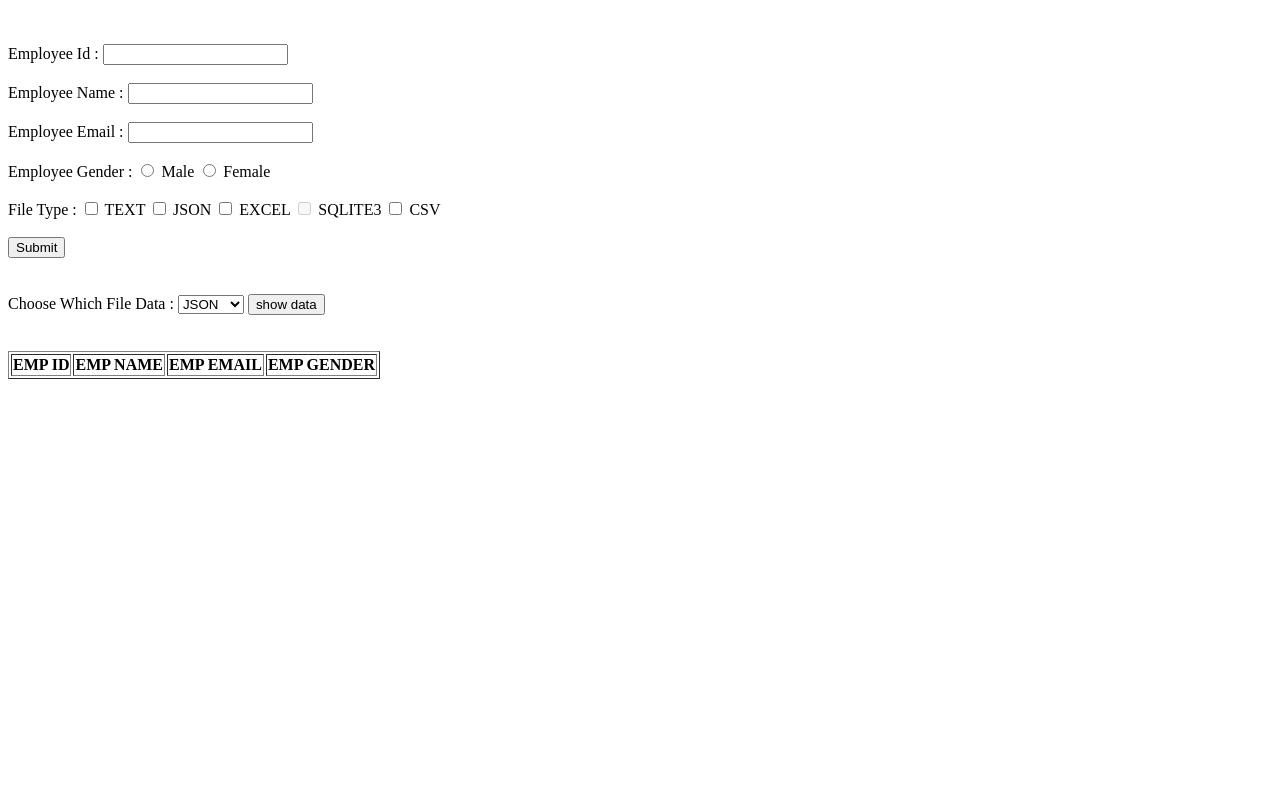
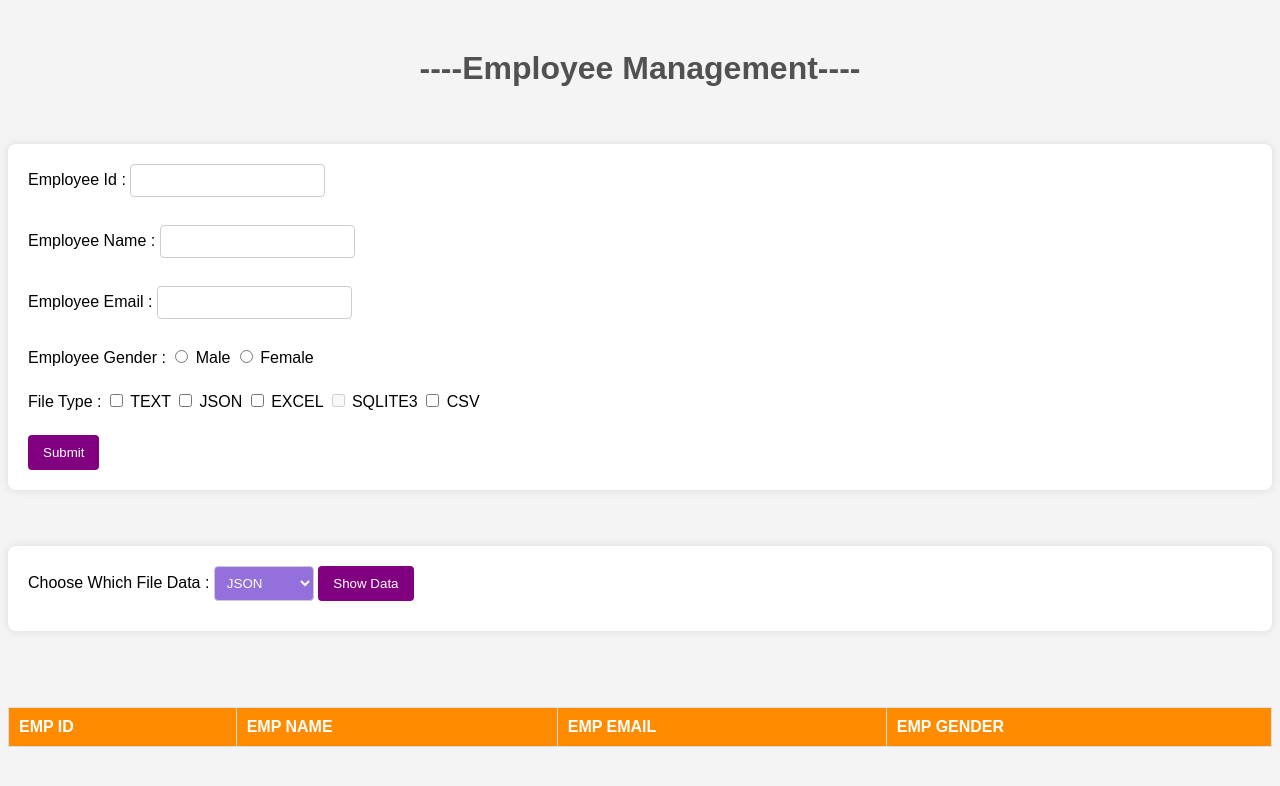
Before and after one commit to swamim123/Flask_webApp, a Flask app: page /employee in a window 1280 px wide. Shown: the top 786 px of the page. Run offline with Flask 3, Linux system fonts and the light colour scheme; lists and menus that the app fills with data are empty.

Commit message:
added new css in html file

```diff
--- a/employeeemp.csv
+++ b/employeeemp.csv
@@ -3,3 +3,5 @@
 105,virat,vi@123.com,F
 506,rabada,rabda@123.com,F
 105,virat,ce,F
+RE1474,swamiraj,swami@reposenergy.com,M
+RE6472,akshay,aksh@gmail.com,M
--- a/employeeemp.json
+++ b/employeeemp.json
@@ -2,3 +2,7 @@
 {"empId": "600", "empName": "yyy", "empEmail": "rgjnr.com", "empGender": "F"}
 {"empId": "506", "empName": "rabada", "empEmail": "rabda@123.com", "empGender": "F"}
 {"empId": "105", "empName": "virat", "empEmail": "ce", "empGender": "F"}
+{"empId": "RE1474", "empName": "swamiraj", "empEmail": "swami@reposenergy.com", "empGender": "M"}
+{"empId": "RE6472", "empName": "akshay", "empEmail": "aksh@gmail.com", "empGender": "M"}
+{"empId": "RE-1474", "empName": "swami", "empEmail": "swami@gmail.com", "empGender": "M"}
+{"empId": "", "empName": "RE-1478", "empEmail": "neha", "empGender": "F"}
--- a/employeeemp.txt
+++ b/employeeemp.txt
@@ -3,3 +3,6 @@
 105		virat		vi@123.com		F
 506		rabada		rabda@123.com		F
 105		virat		ce		F
+RE1474		swamiraj		swami@reposenergy.com		M
+RE6472		akshay		aksh@gmail.com		M
+		RE-1478		neha		F
--- a/productcontroller.py
+++ b/productcontroller.py
@@ -1,11 +1,10 @@
-from flask import Flask,request,render_template
-
+from flask import Flask, request, render_template
 
 app = Flask(__name__)
 
 
 class Employee:
-    def __init__(self,empId,empName,empEmail,empGender,fileType=None):
+    def __init__(self, empId, empName, empEmail, empGender, fileType=None):
         self.empId = empId
         self.empName = empName
         self.empEmail = empEmail
@@ -17,34 +16,41 @@ class Employee:
     def __repr__(self):
         return str(self)
 
-e1 = Employee(101,'AAA','abc@gmail.com','M')
-e2 = Employee(102,'BBB','xxc@gmail.com','F')
 
+e1 = Employee(101, 'AAA', 'abc@gmail.com', 'M')
+e2 = Employee(102, 'BBB', 'xxc@gmail.com', 'F')
 
-FILE_PATH = 'D:\pythonProject\RW\employee'
+FILE_PATH = '/Users/swamirajmathpati/Desktop/flask_proj/Flask_webApp/employee'
 JSON_FILE_PATH = FILE_PATH + "emp.json"
 TEXT_FILE_PATH = FILE_PATH + "emp.txt"
 EXCEL_FILE_PATH = FILE_PATH + "emp.xlsx"
 CSV_FILE_PATH = FILE_PATH + "emp.csv"
-#JSON_FILE_PATH = FILE_PATH + "emp.json"
+
+
+# JSON_FILE_PATH = FILE_PATH + "emp.json"
 
 
 def write_into_txt(emp):
     print('Data Writing started in Text file....')
-    with open(TEXT_FILE_PATH,'a') as file:
-        empstr = str(emp.empId) +"\t\t"+ emp.empName +"\t\t"+ emp.empEmail +"\t\t"+ emp.empGender+"\n"
+    with open(TEXT_FILE_PATH, 'a') as file:
+        empstr = str(emp.empId) + "\t\t" + emp.empName + "\t\t" + emp.empEmail + "\t\t" + emp.empGender + "\n"
         file.writelines(empstr)
     print('Data Writing Completed -- Text')
 
-#write_into_txt(e1)
-#import sys
-#sys.exit(0)
+
+# write_into_txt(e1)
+# import sys
+# sys.exit(0)
 
 import json
+
+
 def write_into_json(emp):
-    with open(JSON_FILE_PATH,'a') as file:
-        json.dump(emp.__dict__,file)
+    with open(JSON_FILE_PATH, 'a') as file:
+        json.dump(emp.__dict__, file)
         file.writelines("\n")
+
+
 #
 # write_into_json(e2)
 # write_into_txt(e1)
@@ -63,24 +69,26 @@ def write_into_csv(emp):
 # import sys
 # sys.exit(0)
 import openpyxl
+
+
 def write_into_excel(emp):
-
     try:
         workbook = openpyxl.load_workbook(EXCEL_FILE_PATH)
         sheet = workbook['emp_data']
         lastrow = sheet.max_row + 1
 
-    except :
+    except:
         workbook = openpyxl.Workbook()  # BLANK WORKBOOK CREATED
         sheet = workbook.create_sheet('emp_data')  # SHEET IS CREATED
         lastrow = 1
 
     lastrow = str(lastrow)
-    sheet['A'+lastrow] = emp.empId                     #CELL MEIN  --. DATA WRITE KR RH HAI
-    sheet['B'+lastrow] = emp.empName
-    sheet['C'+lastrow] = emp.empEmail
-    sheet['D'+lastrow] = emp.empGender
+    sheet['A' + lastrow] = emp.empId  # CELL MEIN  --. DATA WRITE KR RH HAI
+    sheet['B' + lastrow] = emp.empName
+    sheet['C' + lastrow] = emp.empEmail
+    sheet['D' + lastrow] = emp.empGender
     workbook.save(EXCEL_FILE_PATH)
+
 
 # write_into_excel(e1)
 #
@@ -91,23 +99,24 @@ def write_into_sqlite3(emp):
     pass
 
 
-FILE_TYPES_FUN_REF  =  {
-            "J" : write_into_json,
-            "X" : write_into_excel,
-            "C" : write_into_csv,
-            "S" : write_into_sqlite3,
-            "T" : write_into_txt}
+FILE_TYPES_FUN_REF = {
+    "J": write_into_json,
+    "X": write_into_excel,
+    "C": write_into_csv,
+    "S": write_into_sqlite3,
+    "T": write_into_txt}
+
 
 @app.route("/")
 @app.route("/employee")
-@app.route("/employee/save",methods = ["GET","POST"])
+@app.route("/employee/save", methods=["GET", "POST"])
 def employee_crud_landing_page():
     message = ''
     if request.method == 'POST':
         formdata = request.form
-        emp = Employee(**formdata)        #formdata -- dict --> Employee Object
-        print('EMPINSTANCE --',emp)
-        fileTypes = formdata.getlist('fileType')  #["J","C","S"]
+        emp = Employee(**formdata)  # formdata -- dict --> Employee Object
+        print('EMPINSTANCE --', emp)
+        fileTypes = formdata.getlist('fileType')  # ["J","C","S"]
         if fileTypes:
             for type in fileTypes:
                 funref = FILE_TYPES_FUN_REF.get(type)
@@ -115,12 +124,12 @@ def employee_crud_landing_page():
             message = f"Data Written Successfully into specified file formats {fileTypes}"
         else:
             message = "You should select File Types...!"
-    return render_template('employee.html',message = message)
+    return render_template('employee.html', message=message)
 
 
 def read_json_from_file():
     empList = []
-    with open(JSON_FILE_PATH,'r') as file:
+    with open(JSON_FILE_PATH, 'r') as file:
         alllines = file.readlines()
 
         for line in alllines:
@@ -128,18 +137,24 @@ def read_json_from_file():
             print(emp)
             empList.append(emp)
     return empList
+
+
 read_json_from_file()
+
+
 # import sys
 # sys.exit(0)
 
-@app.route("/file/read",methods = ['POST'])
+@app.route("/file/read", methods=['POST'])
 def papulate_emplist():
     emplist = []
     if request.method == 'POST':
         fileType = request.form.get('fileType')
         if fileType == "J":
             emplist = read_json_from_file()
-    return render_template('employee.html',emplist = emplist)
+    return render_template('employee.html', emplist=emplist)
+
+
 if __name__ == '__main__':
     app.run(debug=True)
 
--- a/templates/employee.html
+++ b/templates/employee.html
@@ -3,55 +3,204 @@
 <head>
     <meta charset="UTF-8">
     <title>EMPLOYEE CRUD Operations</title>
-</head><body>
+    <style>
+        body {
+            background-color: #f4f4f4;
+            font-family: Arial, sans-serif;
+        }
+        label {
+            color: #808080; /* Gray color for labels */
+        }
+
+        h1 {
+            text-align: center;
+            color: #
+            00688B; /* Purple color for the heading */
+            font-weight: bold;
+            margin-top: 50px; /* Adjust the margin as needed */
+            animation: continuousFadeIn 2s infinite ease-in-out; /* Continuous fade-in animation */
+        }
+
+        @keyframes continuousFadeIn {
+            0%, 100% {
+                opacity: 0;
+            }
+            50% {
+                opacity: 1;
+            }
+        }
+
+        input[type="text"], input[type="radio"], input[type="checkbox"], select {
+            margin-bottom: 10px;
+            padding: 8px;
+            border: 1px solid #ccc;
+            border-radius: 4px;
+            color: #808080; /* Gray color for input elements */
+            animation: fadeIn 1s ease-in-out; /* Add fade-in animation */
+        }
+
+        input[type="submit"] {
+            background-color: #800080; /* Purple color for the Submit button */
+            color: white;
+            padding: 10px 15px;
+            border: none;
+            border-radius: 4px;
+            cursor: pointer;
+            transition: background-color 0.3s;
+        }
+
+        /* Fade-in animation */
+        @keyframes fadeIn {
+            from {
+                opacity: 0;
+            }
+            to {
+                opacity: 1;
+            }
+        }
 
 
+        form {
+            background-color: #ffffff;
+            padding: 20px;
+            border-radius: 8px;
+            box-shadow: 0 0 10px rgba(0, 0, 0, 0.1);
+            margin-bottom: 20px;
+        }
+
+        input[type="text"], input[type="radio"], input[type="checkbox"], select {
+            margin-bottom: 10px;
+            padding: 8px;
+            border: 1px solid #ccc;
+            border-radius: 4px;
+        }
+
+        input[type="submit"] {
+            background-color: #800080;;
+            color: white;
+            padding: 10px 15px;
+            border: none;
+            border-radius: 4px;
+            cursor: pointer;
+            transition: background-color 0.3s;
+        }
+
+        input[type="submit"]:hover {
+            background-color: #45a049;
+        }
+
+        table {
+            width: 100%;
+            border-collapse: collapse;
+            margin-top: 20px;
+        }
+
+        th, td {
+            padding: 10px;
+            text-align: left;
+            border: 1px solid #ddd;
+        }
+
+        th {
+            background-color: #4caf50;
+            color: white;
+        }
+        table {
+            width: 100%;
+            border-collapse: collapse;
+            margin-top: 20px;
+        }
+
+        th, td {
+            padding: 10px;
+            text-align: left;
+            border: 1px solid #ddd;
+        }
+
+        th {
+            background-color: #ff8c00; /* Orange color for the first row header */
+            color: white;
+        }
+
+        tr.first-row {
+            background-color: #ffffff; /* Orange color for the first row */
+            color: black;
+        }
+
+        select {
+            width: 100px;
+        }
+        select {
+        padding: 8px;
+        border: 1px solid #ccc;
+        border-radius: 4px;
+        background-color: #9370db; /* Purple color for the select element */
+        color: white;
+    }
+
+        /* Animation */
+        @keyframes fadeIn {
+            from {
+                opacity: 0;
+            }
+            to {
+                opacity: 1;
+            }
+        }
+
+        .animated-button {
+            animation: fadeIn 1s ease-in-out;
+        }
+    </style>
+</head>
+<body>
+<h1>----Employee Management----</h1>
 {{message}} <br><br>
 <form action="/employee/save" method="POST">
     Employee Id : <input type="text" name="empId" value=""> <br><br>
     Employee Name : <input type="text" name="empName" value=""> <br><br>
     Employee Email : <input type="text" name="empEmail" value=""> <br><br>
-        Employee Gender :  <input type="radio" name="empGender" value="M"> Male
+    Employee Gender :
+    <input type="radio" name="empGender" value="M"> Male
     <input type="radio" name="empGender" value="F"> Female
     <br><br>
-        File Type :  <input type="checkbox" name="fileType" value="T"> TEXT
+    File Type :
+    <input type="checkbox" name="fileType" value="T"> TEXT
     <input type="checkbox" name="fileType" value="J"> JSON
     <input type="checkbox" name="fileType" value="X"> EXCEL
     <input type="checkbox" name="fileType" value="S" disabled> SQLITE3
     <input type="checkbox" name="fileType" value="C"> CSV
     <br><br>
 
-    <input type="submit">
+    <input type="submit" class="animated-button">
 </form>
 
 <br><br>
 <form action="/file/read" method="post">
-            Choose Which File Data : <select name="fileType">
+    Choose Which File Data :
+    <select name="fileType">
         <option value="J">JSON</option>
         <option value="T">TEXT</option>
         <option value="X">EXCEL</option>
         <option value="C">CSV</option>
     </select>
- <input type="submit" name="show data" value="show data">
+    <input type="submit" name="show data" value="Show Data" class="animated-button">
 </form>
+
 <br><br>
-
 <table border="1">
     <thead>
-                <th>EMP ID</th>  <th>EMP NAME</th>  <th>EMP EMAIL</th>  <th>EMP GENDER</th>
+    <th>EMP ID</th> <th>EMP NAME</th> <th>EMP EMAIL</th> <th>EMP GENDER</th>
     </thead>
     <tbody>
-
     {% for emp in emplist %}
-                <tr>
+    <tr class="first-row">
         <td>{{emp.empId}}</td>
         <td>{{emp.empName}}</Td>
         <td>{{emp.empEmail}}</Td>
         <td>{{emp.empGender}}</Td>
-
     </tr>
     {% endfor %}
-
     </tbody>
 </table>
 </body>
```
Also changed, not shown: 1 other file. Lines whose indentation alone changed are shown as unchanged.
